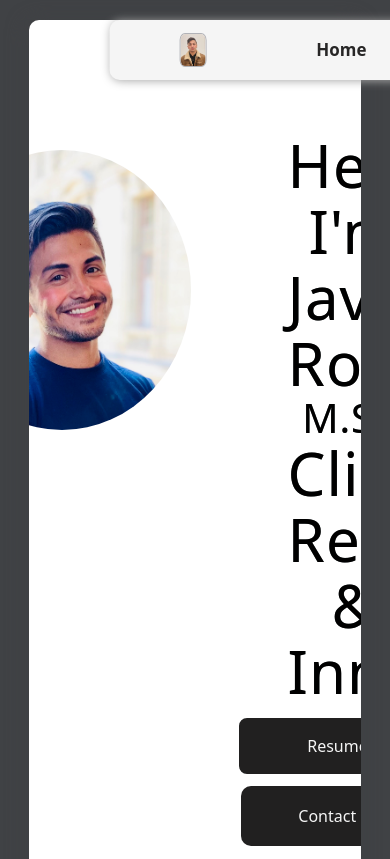
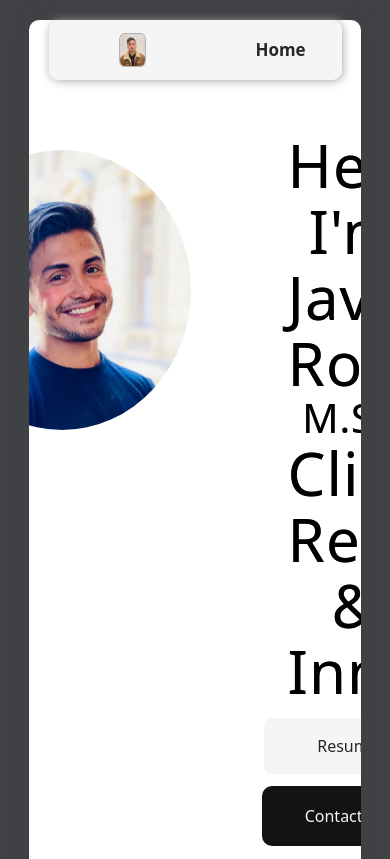
Before and after one commit to Xavirocha09/portfolio-test, a plain HTML site: page index.html in a window 390 px wide. Shown: the top 859 px of the page. Drawn offline with Linux system fonts and the light colour scheme.

Commit message:
more changes to the css for adaptability to mobiles

```diff
--- a/styles.css
+++ b/styles.css
@@ -124,8 +124,11 @@ body {
 }
 
 #intro-text button {
-  background-color: #212020;
-  color: whitesmoke;
+  width: 80%;
+  display: inline-block;
+  align-items: center;
+  text-align: center;
+  margin: auto auto 10px 20px;
 }
 
 #intro-text h4{
@@ -158,15 +161,7 @@ body {
   line-height: 1.1;
 }
 }
-@media (min-width:600px){
-#intro-text button {
-  width: 80%;
-  display: inline-block;
-  align-items: center;
-  text-align: center;
-  margin: auto auto 10px 20px;
-}
-}
+
 
 p {
     font-size: 1rem;
@@ -341,16 +336,10 @@ textarea{
 /* Add a black background color to the top navigation */
 .topnav {
   position: fixed;
-  text-align: center;
-  transform: translateX(10%);
-  transition: transform 0.5s ease-in;
-  flex-direction: row;
-
-  width: cover;
+  width: 70%;
     height: 40;
-    text-align: center;
     background-color: #333;
-    overflow: hidden;
+    overflow:scroll;
     background: whitesmoke;
     border: none solid rgb(178, 179, 184);
     border-radius: 10px;
@@ -360,6 +349,10 @@ textarea{
     display: flex;
     align-items: center;
     justify-content: space-evenly;
+    top: 20;
+    left: 0;
+    right: 0;
+    bottom: 0px;
 
   }
 
```
